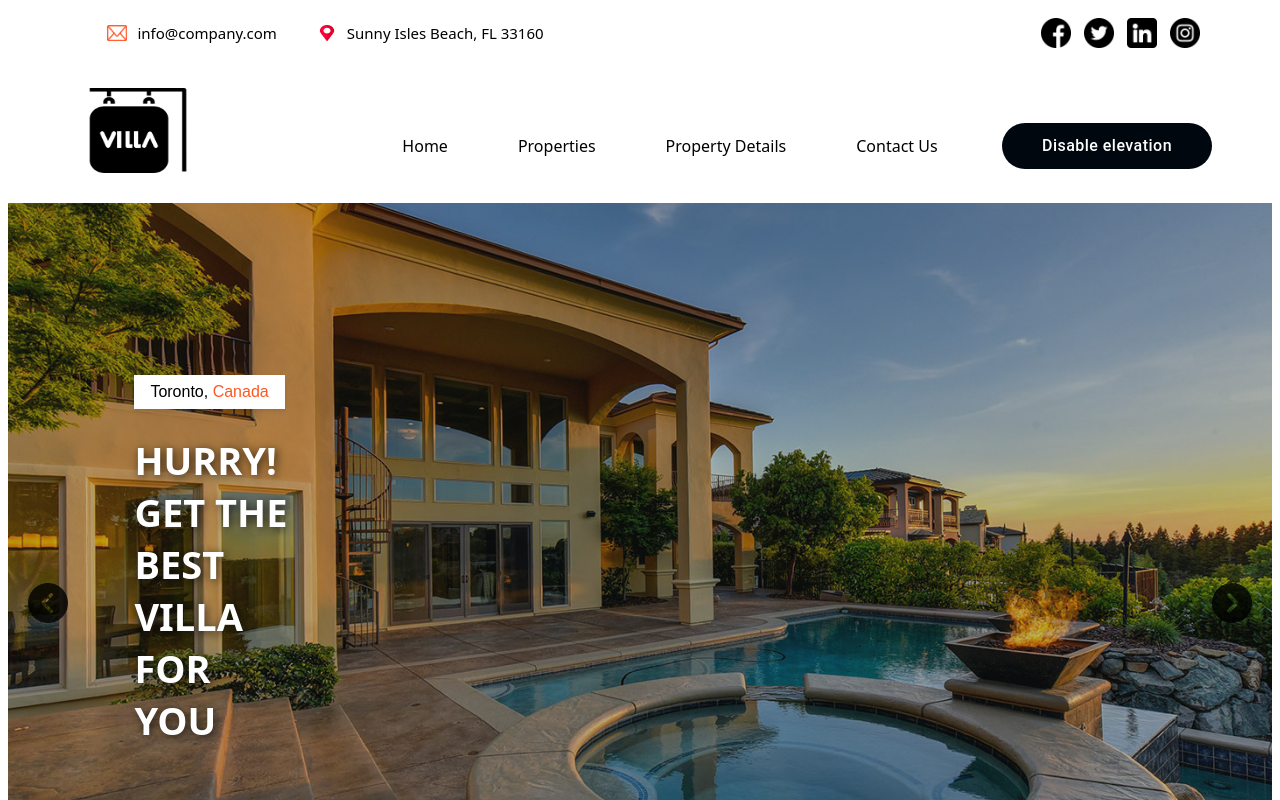
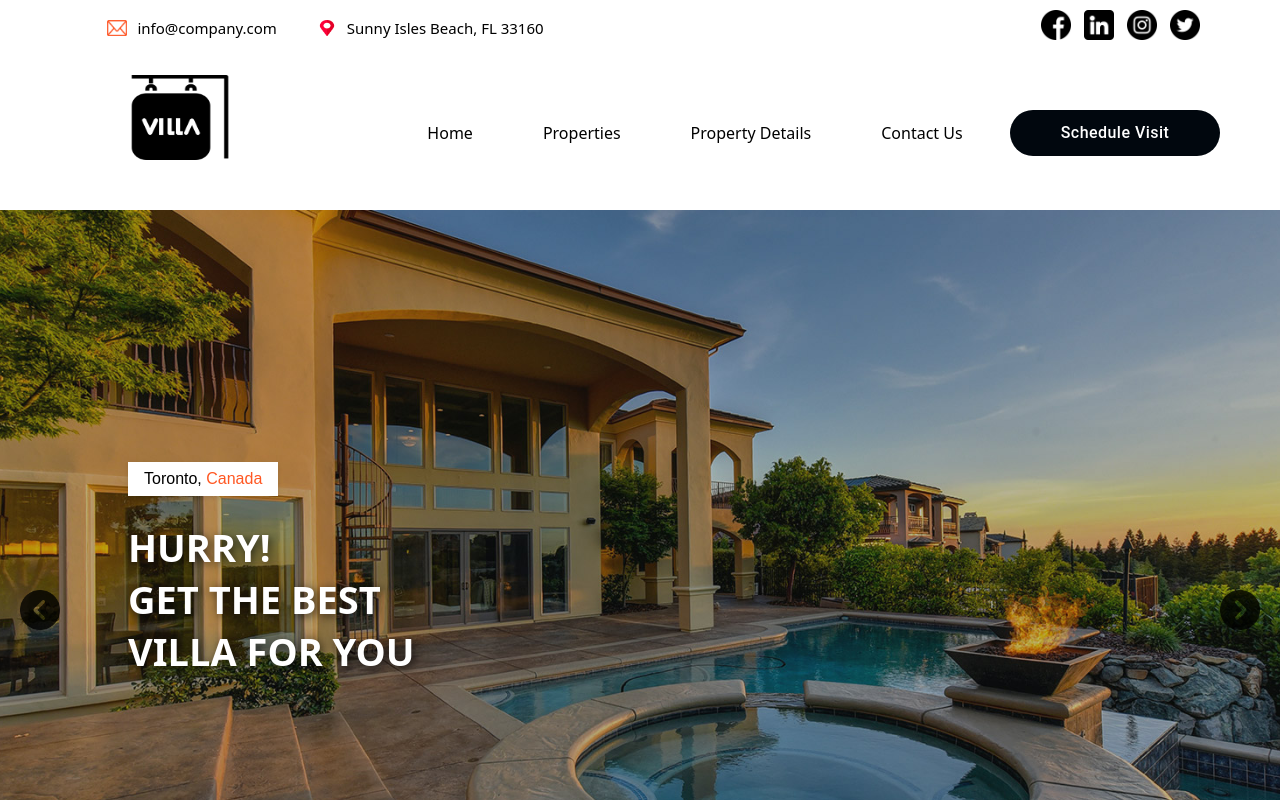
Before and after one commit to Pankajakshan-Vineeth/Villa-Website, a React (Vite) app: page / in a window 1280 px wide. Shown: the top 800 px of the page. Built offline with nearby package versions, Linux system fonts and the light colour scheme.

Commit message:
small changes made

```diff
--- a/src/Components/Contact/Contact.css
+++ b/src/Components/Contact/Contact.css
@@ -3,7 +3,6 @@
     height: auto;
     display:flex ;
     flex-direction: column;
-    margin-bottom: 100px;
 }
 .touch-text{
      display: flex;
@@ -94,7 +93,7 @@
   cursor: pointer;
   align-self: flex-start;
   transition: background 0.3s;
-  margin-top: 18px;
+  margin-top: 30px;
 }
 
 .contact-form button:hover {
@@ -141,3 +140,14 @@
 .contact-no p{
     color: gray;
 }
+
+.footer{
+    background-color: #111;
+    color: aliceblue;
+    margin-top: 150px;
+    padding:  30px;
+}
+.footer p{
+    margin-left: 250px;
+    font-size: 17px;
+}
--- a/src/Components/Contact/Contact.jsx
+++ b/src/Components/Contact/Contact.jsx
@@ -65,12 +65,15 @@ const Contact = () => {
         </div>
         <div className="email-icon-container">
           <img src={emailicon} alt="" className="picon" />
-          <div className="contact-no" >
+          <div className="contact-no">
             <h3>info@villa.co</h3>
             <p>Business Email</p>
           </div>
         </div>
       </div>
+      <footer class="footer">
+        <p>Copyright © 2048 Villa Agency Co., Ltd. All rights reserved. Design: TemplateMo</p>
+      </footer>
     </div>
   );
 };
--- a/src/Components/Hero/Hero.css
+++ b/src/Components/Hero/Hero.css
@@ -61,14 +61,14 @@ z
 
 .text-overlay {
   position: absolute;
-  top: 20%;
+  top: 30%;
   left: 10%;
   color: white;
   font-size: 2rem;
   font-weight: bold;
   z-index: 5;
   text-shadow: 2px 2px 10px rgba(0, 0, 0, 0.7);
-  max-width: 80%;
+  width: 40%;
 }
 
 .text-button{
--- a/src/Components/Hero/Hero.jsx
+++ b/src/Components/Hero/Hero.jsx
@@ -37,9 +37,9 @@ const Hero = () => {
         {presentIndex === 0 &&<button className="text-button"><span className="city">Toronto, </span><span className="country">Canada</span> </button>}
         {presentIndex === 1 &&<button className="text-button"><span className="city">Melibourne, </span><span className="country">Australia</span></button>}
         {presentIndex === 2 &&<button className="text-button"><span className="city">Miami, </span><span className="country">South Florida</span></button>}
-        {presentIndex === 0 && <h1>HURRY! <br /> GET THE <br /> BEST VILLA <br /> FOR YOU</h1>}
-        {presentIndex === 1 && <h1>BE QUICK ! <br /> GET THE <br />BEST VILLA <br /> IN TOWN</h1>}
-        {presentIndex === 2 && <h1>ACT NOW! <br />GET THE <br/> HIGHEST <br />LEVEL <br />PENTHOUSE</h1>}
+        {presentIndex === 0 && <h1>HURRY! <br /> GET THE BEST <br /> VILLA  FOR YOU</h1>}
+        {presentIndex === 1 && <h1>BE QUICK ! <br /> GET THE BEST <br /> VILLA IN TOWN</h1>}
+        {presentIndex === 2 && <h1>ACT NOW! <br />GET THE <br/> HIGHEST LEVEL <br />PENTHOUSE</h1>}
       </div>
 
       <div className="dots">
--- a/src/Components/NavBar/NavBar.css
+++ b/src/Components/NavBar/NavBar.css
@@ -1,6 +1,7 @@
 .navbar-container{
     width: 100%;
     align-items: center;
+
 }
 
 .address-div{
@@ -19,7 +20,7 @@
     width: 20px;
     height:16px;
     margin-right: 10px;
-          cursor: pointer;
+    cursor: pointer;
 
 }
 
@@ -50,12 +51,16 @@
 
 }
 
-.menu-div{
-     display: flex;
-    align-items: center;
-    justify-content: space-between;
-        margin-top: 30px;
-        margin-right: 50px;
+.menu-div {
+  display: flex;
+  align-items: center;
+  justify-content: space-between;
+  padding: 20px 50px; /* Avoid margin for sticky */
+  position: sticky;
+  top: 0;
+  z-index: 1000;
+  background-color: white;
+  box-sizing: border-box;
 }
 
 .logo img{
--- a/src/Components/NavBar/NavBar.jsx
+++ b/src/Components/NavBar/NavBar.jsx
@@ -1,4 +1,4 @@
-import React from "react";
+import React, { useEffect, useState } from "react";
 import "./NavBar.css";
 import Button from "@mui/material/Button";
 import mail from "../../assets/email-icon.png";
@@ -7,9 +7,24 @@ import facebook from "../../assets/facebook.png";
 import twitter from "../../assets/twitter.png";
 import linkedin from "../../assets/linkedin.png";
 import instagram from "../../assets/instagram.png";
-import villa from "./../../assets/villa.png";
+import villa from "../../assets/villa.png";
 
 const NavBar = () => {
+  const [stick, setStick] = useState(false);
+
+  useEffect(() => {
+    const handleScroll = () => {
+      const scrollY = window.scrollY;
+      if (scrollY > 0) {
+        setStick(true);
+      } else {
+        setStick(false);
+      }
+    };
+
+    window.addEventListener("scroll", handleScroll);
+    return () => window.removeEventListener("scroll", handleScroll);
+  }, []);
 
   return (
     <div className="navbar-container">
@@ -21,15 +36,16 @@ const NavBar = () => {
           <p>Sunny Isles Beach, FL 33160</p>
         </div>
         <div className="icon-container">
-          <img src={facebook} alt="" className="icon1" />
-          <img src={twitter} alt="" className="icon1" />
-          <img src={linkedin} alt="" className="icon1" />
-          <img src={instagram} alt="" className="icon1" />
+          <a href="https://www.facebook.com/" target="_blank"><img src={facebook} alt="" className="icon1" /></a>
+          <a href="https://www.linkedin.com/" target="_blank"><img src={linkedin} alt="" className="icon1" /></a>
+          <a href="https://www.instagram.com/" target="_blank"><img src={instagram} alt="" className="icon1" /></a>
+          <a href="https://x.com/?lang=en" target="_blank"><img src={twitter} alt="" className="icon1" /></a>
         </div>
       </div>
-      <div className="menu-div">
+
+      <div className={`menu-div ${stick ? "scrolled" : ""}`}>
         <div className="logo">
-          <img src={villa} alt="" />
+          <img src={villa} alt="Logo" />
         </div>
         <div className="menu-items">
           <p>Home</p>
@@ -43,7 +59,7 @@ const NavBar = () => {
             variant="contained"
             disableElevation
           >
-            Disable elevation
+            Schedule Visit
           </Button>
         </div>
       </div>
--- a/src/Components/Video/Video.css
+++ b/src/Components/Video/Video.css
@@ -11,8 +11,8 @@
      align-items: center;
      justify-content: center;
      margin-top: 90px;
-         position: absolute;
-         margin-left: 350px;
+    position: absolute;
+    margin-left: 350px;
 
 }
 
@@ -56,6 +56,7 @@
 .play-icon{
     position: absolute;
     width: 80px;
+    margin-bottom: 70px;
 }
 .orange-dots{
     width: 100%;
--- a/src/Components/Video/Video.jsx
+++ b/src/Components/Video/Video.jsx
@@ -15,7 +15,9 @@ const Video = () => {
       </div>
       <div className="second-image">
         <img src={frame} alt="" className="frame-image" />
-        <img src={play} alt="" className="play-icon" />
+        <a href="https://www.youtube.com/" target="_blank" className="play-icon">
+          <img src={play} alt="" className="play-icon" />
+        </a>
       </div>
       <div className="orange-dots">
         <div className="dot-container">
--- a/src/index.css
+++ b/src/index.css
@@ -2,3 +2,7 @@
   font-family: system-ui, Avenir, Helvetica, Arial, sans-serif;
 
 }
+
+body {
+  margin: 0;
+}
```
